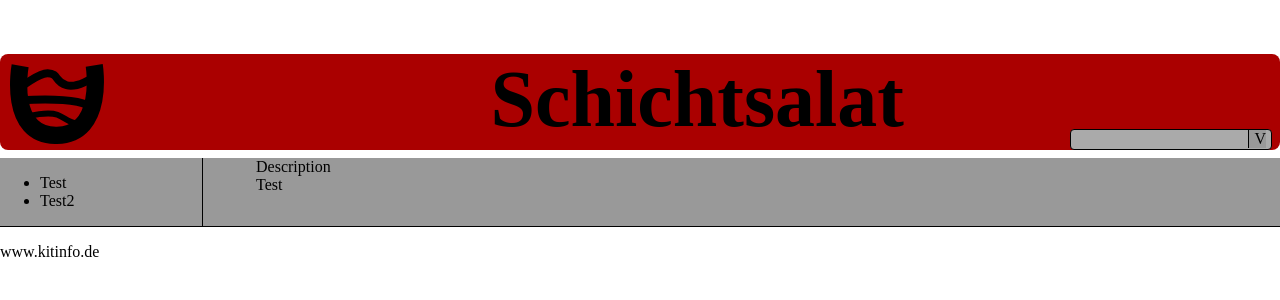
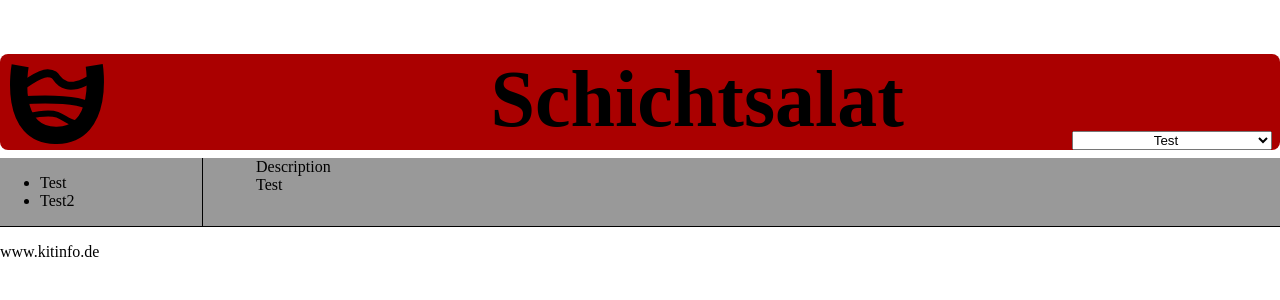
Before and after one commit to kitinfo/schichtsalat, a PHP site: page / in a window 1280 px wide. Shown: the top 300 px of the page. Run offline with PHP 8.4, Linux system fonts and the light colour scheme.

Commit message:
a little bit hacking...

```diff
--- a/backend/features-planned.txt
+++ b/backend/features-planned.txt
@@ -0,0 +1 @@
+?events - liefert alle verfügbaren events zurück
--- /dev/null
+++ b/web-frontend/api.php
@@ -0,0 +1,13 @@
+{
+	"events":[{
+			"id":1,
+			"name":"Test",
+			"description":"juhu"
+		},
+		{
+			"id":2,
+			"name":"Test2",
+			"description":"part2"
+		}
+	]
+}
--- a/web-frontend/css/index.css
+++ b/web-frontend/css/index.css
@@ -23,11 +23,8 @@
 }
 
 #eventchooser {
+	z-index: 100;
 	width: 200px;
-	border-width: 1px;
-	border-color: black;
-	border-style: solid;
-	background-color: #AAAAAA;
 	position: absolute;
 	right: 0.5em;
 	bottom: 0px;
@@ -36,18 +33,10 @@
 }
 
 #eventlist {
+	width: 100%;
+	display: inline;
 	margin: 0px 0px 0px 0px;
 	text-align: center;
-	list-style: none;
-}
-#eventlist:before {
-	margin-right: 5px;
-	padding-left: 5px;
-	border-left: solid 1px;
-	content: "V";
-	position: absolute;
-	right: 0px;
-	background-color: #999999
 }
 
 .main {
--- a/web-frontend/index.html
+++ b/web-frontend/index.html
@@ -8,6 +8,8 @@
 		<meta name="robots" content="allow,follow" />
 		<link rel="stylesheet" type="text/css" href="css/index.css">
 		<script src="static/index.js"></script>
+		<script src="static/events.js"></script>
+		<script src="static/ajax.js"></script>
 		<title>Schichtsalat</title>
 	</head>
 	<body>
@@ -17,8 +19,8 @@
 				<img src="static/schichtsalat.svg" alt="logo" >
 			</div>
  			<div id="eventchooser">
-                     		<ul id="eventlist">
-				</ul>
+                     		<select id="eventlist">
+				</select>
                         </div>
 			<h1>Schichtsalat</h1>
 		</div>
@@ -44,6 +46,5 @@
 		<div class="footer">
 			<p>www.kitinfo.de</p>
 		</div>
-
 	</body>
 </html>
--- /dev/null
+++ b/web-frontend/static/events.js
@@ -0,0 +1,45 @@
+// @include static/ajax.js
+var EVENTSURL = "api.php?events";
+
+var events;
+var eventChange;
+var cb;
+
+function initEvents() {
+	events = [];
+	eventChange = new Event('onEventChange');
+}
+
+
+function Event(id, name, description) {
+
+	this.id = id;
+	this.name = name;
+	this.description = description;
+}
+
+
+
+function getEvents(callback, user, pass) {
+	cb = callback;
+	request = ajax.asyncGet(EVENTSURL, loadEvents, errorEvents,
+user, pass);
+	console.log("ok");
+
+}
+
+function loadEvents(request) {
+	console.log("set events and lets go");
+	var evs = JSON.parse(request.responseText);
+	console.log(evs);
+	/*for (i in evs.events) {
+		console.log(i);
+		ev = evs.events[i];
+		events.push(new Event(ev.id, ev.name, ev.description));
+	}*/
+	cb(evs.events);
+}
+
+function errorEvents(request) {
+	console.log("error");
+}
```
Also changed, not shown: web-frontend/static/index.js (added, +47 -0 lines).
